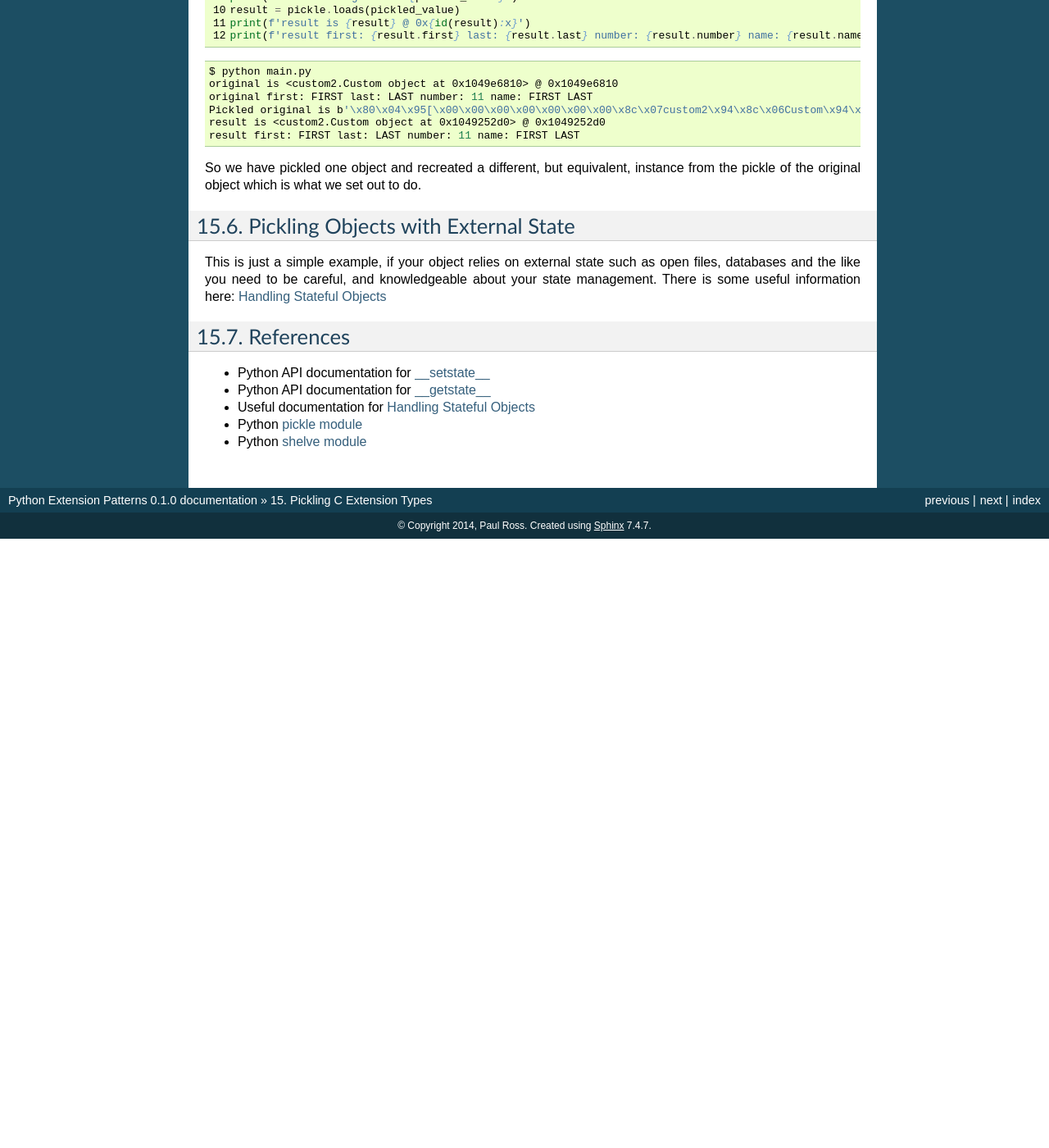
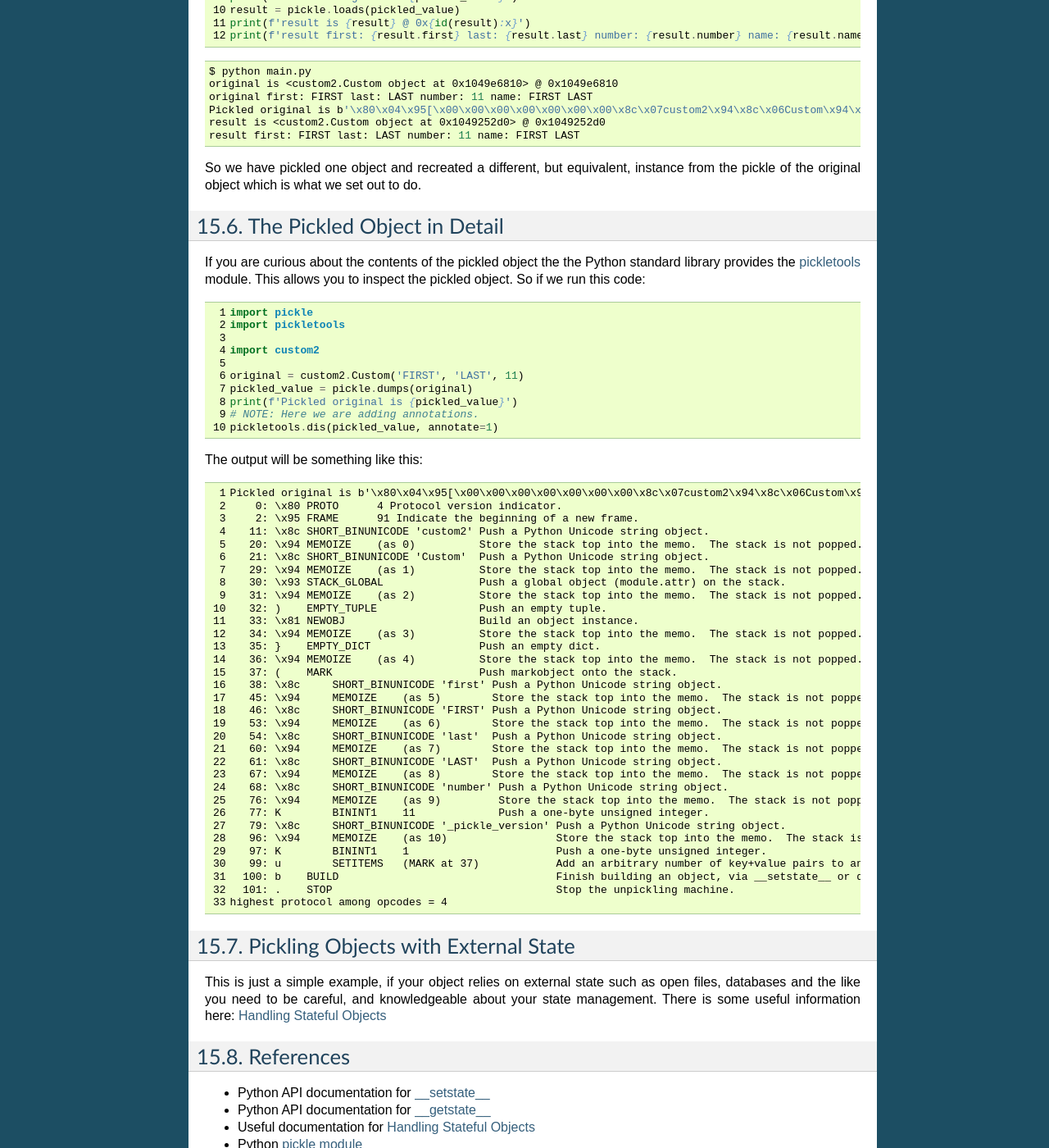
Before and after one commit to paulross/PythonExtensionPatterns, a Sphinx documentation site: the page built from doc/sphinx/source/pickle.rst, in a window 1280 px wide and 1400 px high, scrolled down 4118 px. Shown: the whole window at 82% size. Built offline with Sphinx 7.4.7, drawn with Linux system fonts in a browser that asks for light colours; before the commit the page ends 4775 px from its top, so only the background shows below that; some of the changed text lies outside the part shown.

Commit message:
Add use of pickletools.

```diff
--- a/doc/sphinx/source/pickle.rst
+++ b/doc/sphinx/source/pickle.rst
@@ -276,6 +276,65 @@ Here is some Python code that exercises our module:
 
 So we have pickled one object and recreated a different, but equivalent, instance from the pickle of the original object which is what we set out to do.
 
+The Pickled Object in Detail
+-------------------------------------
+
+If you are curious about the contents of the pickled object the the Python standard library provides the `pickletools <https://docs.python.org/3/library/pickletools.html#module-pickletools>`_ module.
+This allows you to inspect the pickled object.
+So if we run this code:
+
+.. code-block:: python
+
+    import pickle
+    import pickletools
+
+    import custom2
+
+    original = custom2.Custom('FIRST', 'LAST', 11)
+    pickled_value = pickle.dumps(original)
+    print(f'Pickled original is {pickled_value}')
+    # NOTE: Here we are adding annotations.
+    pickletools.dis(pickled_value, annotate=1)
+
+The output will be something like this:
+
+.. code-block:: text
+
+    Pickled original is b'\x80\x04\x95[\x00\x00\x00\x00\x00\x00\x00\x8c\x07custom2\x94\x8c\x06Custom\x94\x93\x94)\x81\x94}\x94(\x8c\x05first\x94\x8c\x05FIRST\x94\x8c\x04last\x94\x8c\x04LAST\x94\x8c\x06number\x94K\x0b\x8c\x0f_pickle_version\x94K\x01ub.'
+        0: \x80 PROTO      4 Protocol version indicator.
+        2: \x95 FRAME      91 Indicate the beginning of a new frame.
+       11: \x8c SHORT_BINUNICODE 'custom2' Push a Python Unicode string object.
+       20: \x94 MEMOIZE    (as 0)          Store the stack top into the memo.  The stack is not popped.
+       21: \x8c SHORT_BINUNICODE 'Custom'  Push a Python Unicode string object.
+       29: \x94 MEMOIZE    (as 1)          Store the stack top into the memo.  The stack is not popped.
+       30: \x93 STACK_GLOBAL               Push a global object (module.attr) on the stack.
+       31: \x94 MEMOIZE    (as 2)          Store the stack top into the memo.  The stack is not popped.
+       32: )    EMPTY_TUPLE                Push an empty tuple.
+       33: \x81 NEWOBJ                     Build an object instance.
+       34: \x94 MEMOIZE    (as 3)          Store the stack top into the memo.  The stack is not popped.
+       35: }    EMPTY_DICT                 Push an empty dict.
+       36: \x94 MEMOIZE    (as 4)          Store the stack top into the memo.  The stack is not popped.
+       37: (    MARK                       Push markobject onto the stack.
+       38: \x8c     SHORT_BINUNICODE 'first' Push a Python Unicode string object.
+       45: \x94     MEMOIZE    (as 5)        Store the stack top into the memo.  The stack is not popped.
+       46: \x8c     SHORT_BINUNICODE 'FIRST' Push a Python Unicode string object.
+       53: \x94     MEMOIZE    (as 6)        Store the stack top into the memo.  The stack is not popped.
+       54: \x8c     SHORT_BINUNICODE 'last'  Push a Python Unicode string object.
+       60: \x94     MEMOIZE    (as 7)        Store the stack top into the memo.  The stack is not popped.
+       61: \x8c     SHORT_BINUNICODE 'LAST'  Push a Python Unicode string object.
+       67: \x94     MEMOIZE    (as 8)        Store the stack top into the memo.  The stack is not popped.
+       68: \x8c     SHORT_BINUNICODE 'number' Push a Python Unicode string object.
+       76: \x94     MEMOIZE    (as 9)         Store the stack top into the memo.  The stack is not popped.
+       77: K        BININT1    11             Push a one-byte unsigned integer.
+       79: \x8c     SHORT_BINUNICODE '_pickle_version' Push a Python Unicode string object.
+       96: \x94     MEMOIZE    (as 10)                 Store the stack top into the memo.  The stack is not popped.
+       97: K        BININT1    1                       Push a one-byte unsigned integer.
+       99: u        SETITEMS   (MARK at 37)            Add an arbitrary number of key+value pairs to an existing dict.
+      100: b    BUILD                                  Finish building an object, via __setstate__ or dict update.
+      101: .    STOP                                   Stop the unpickling machine.
+    highest protocol among opcodes = 4
+
+
 Pickling Objects with External State
 -----------------------------------------
 
```
